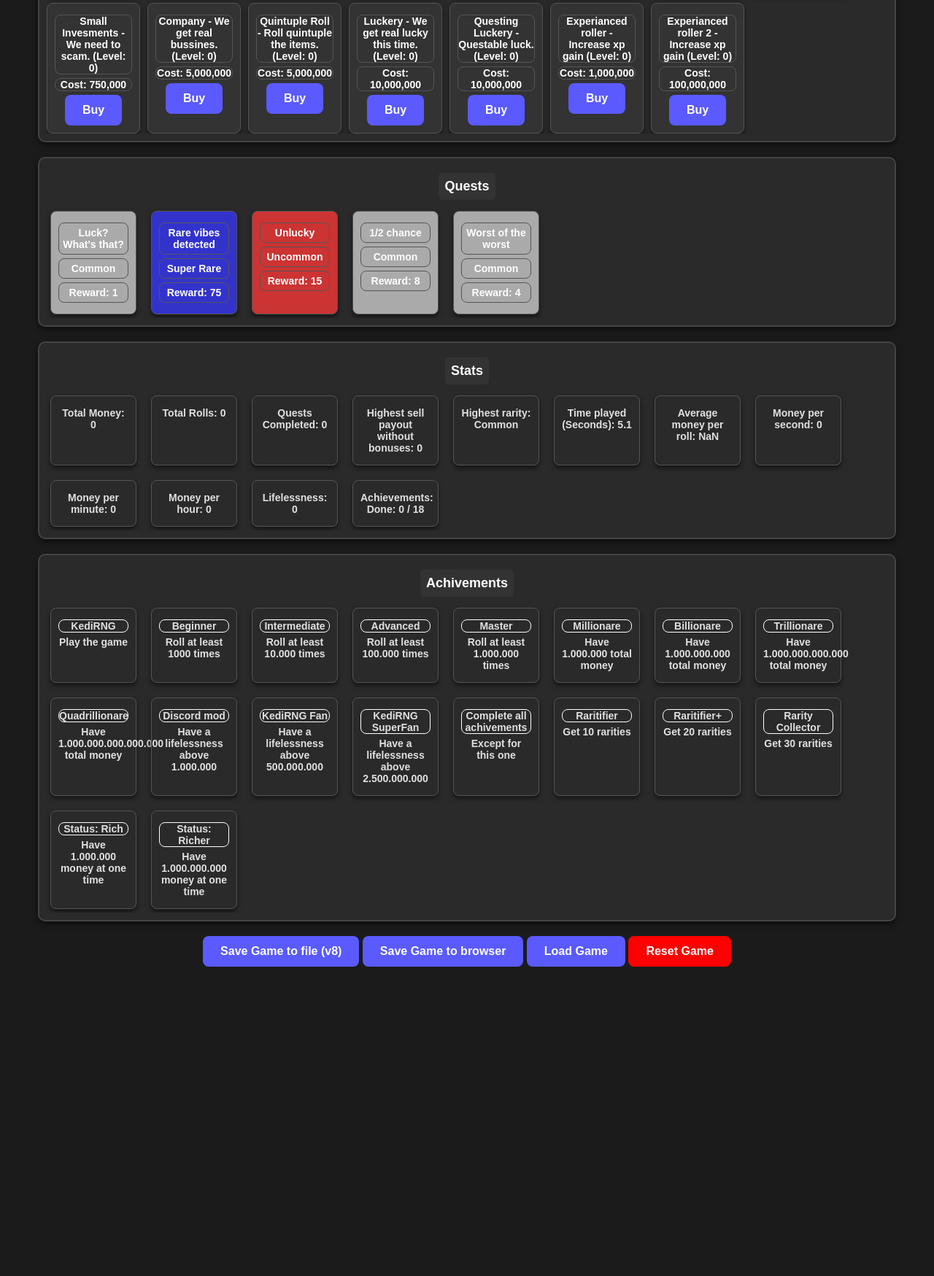
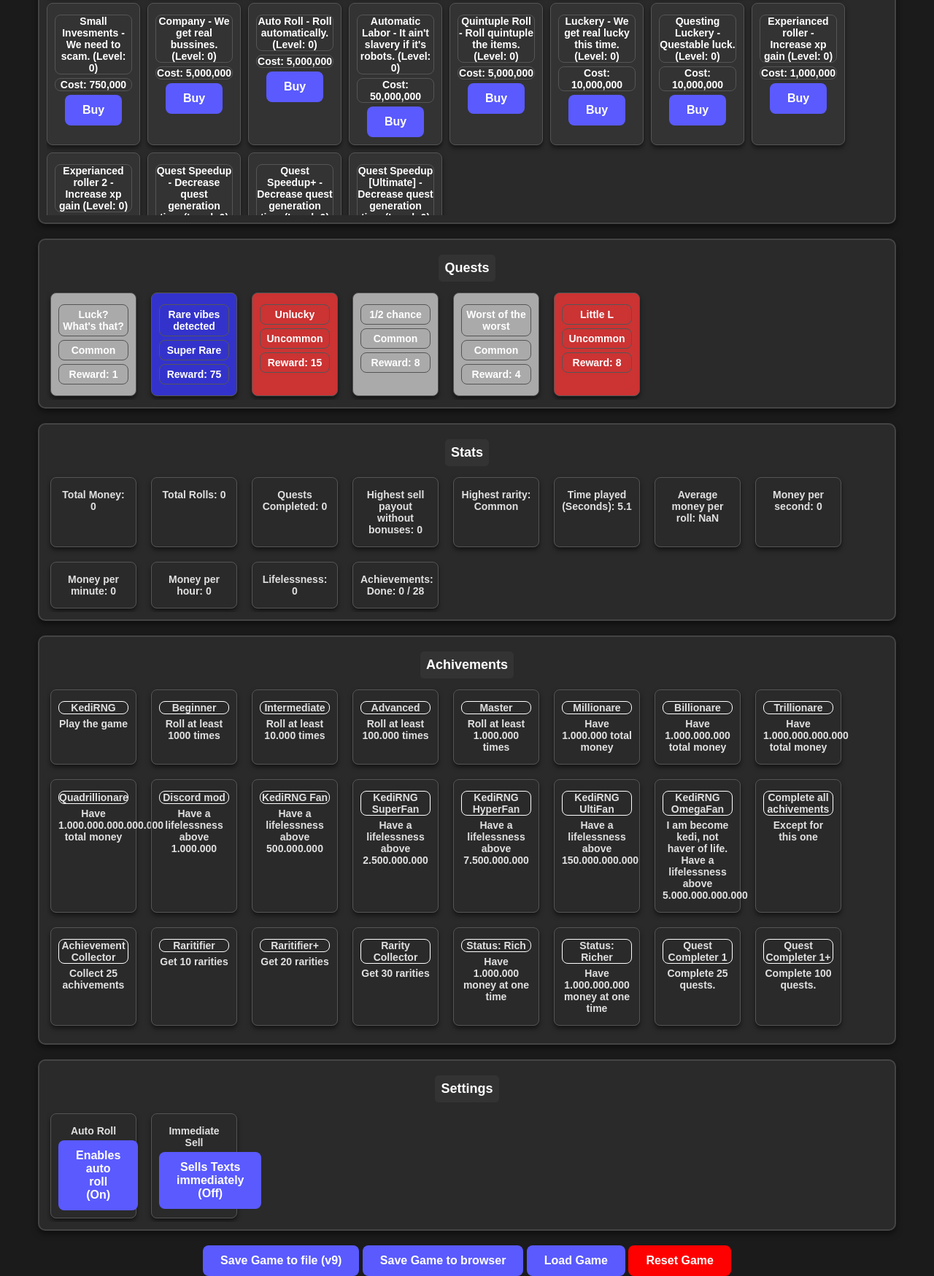
Before and after one commit to tyuXX/KediRNG, a plain HTML site: page index.html in a window 1280 px wide. Shown: the part 782-2531 px from the top of the page at 73% size. Before the commit the page ends 2107 px from the top, so only its background shows below. Drawn offline with nearby package versions, Linux system fonts and the light colour scheme; no server answers.

Commit message:
Settings update New upgrades New achievements Bugfixes
Co-authored-by: devransafa@gmail.com <devransafa@gmail.com>

```diff
--- a/index.html
+++ b/index.html
@@ -32,12 +32,11 @@
     </div>
     <div>
       <button onclick="rollText()">Roll for TEXT</button>
-      <button id="toggleISell" onclick="toggleISell()">Immediate Sell (OFF)</button>
       <button id="toggleInventory" onclick="toggleInventory()">
         Toggle Inventory
       </button>
       <button id="toggleNotifications" onclick="toggleNotifications()">
-        Toggle Notifications
+        Notifications (ON)
       </button>
       <button onclick="openSellAllPopup()">Sell All</button>
     </div>
@@ -59,6 +58,10 @@
       <div class="page" id="achivements">
         <h2>Achivements</h2>
         <div class="grid-container" id="achivementsContiner"></div>
+      </div>
+      <div class="page" id="settings">
+        <h2>Settings</h2>
+        <div class="grid-container" id="settingsContainer"></div>
       </div>
     </div>
 
@@ -93,13 +96,14 @@
       </button>
     </div>
 
-    <div id="scripts">
+    <div id="built-inScripts">
       <script src="modules/performance.js" defer></script>
       <script src="modules/defaults.js" defer></script>
+      <script src="modules/settings.js" defer></script>
       <script src="modules/version.js" defer></script>
       <script src="modules/game.js" defer></script>
       <script src="modules/text.js" defer></script>
-      <script src="modules/temp.js" defer></script>
+      <script src="modules/notifications.js" defer></script>
       <script src="modules/upgrades.js" defer></script>
       <script src="modules/stats.js" defer></script>
       <script src="modules/achivement.js"></script>
@@ -110,5 +114,6 @@
       ></script>
       <script src="modules/gamestate.js" defer></script>
     </div>
+    <div id="injected"></div>
   </body>
 </html>
--- a/modules/achivement.js
+++ b/modules/achivement.js
@@ -98,11 +98,43 @@ var achivements = [
         }
     },
     {
+        name: "KediRNG HyperFan",
+        id: "kediRNGHyperfan",
+        description: "Have a lifelessness above 7.500.000.000",
+        req: () => {
+            return getCompositeStat("lifelessness") > 7500000000;
+        }
+    },
+    {
+        name: "KediRNG UltiFan",
+        id: "kediRNGUltiFan",
+        description: "Have a lifelessness above 150.000.000.000",
+        req: () => {
+            return getCompositeStat("lifelessness") > 150000000000;
+        }
+    },
+    {
+        name: "KediRNG OmegaFan",
+        id: "kediRNGOmegaFan",
+        description: "I am become kedi, not haver of life. Have a lifelessness above 5.000.000.000.000",
+        req: () => {
+            return getCompositeStat("lifelessness") > 5000000000000;
+        }
+    },
+    {
         name: "Complete all achivements",
         id: "finishAchivements",
         description: "Except for this one",
         req: () => {
             return doneAchivements.length == achivements.length - 1;
+        }
+    },
+    {
+        name: "Achievement Collector",
+        id: "achCol",
+        description: "Collect 25 achivements",
+        req: () => {
+            return doneAchivements.length > 24;
         }
     },
     {
@@ -144,7 +176,55 @@ var achivements = [
         req: () => {
             return money > 1000000000;
         }
-    }
+    },
+    {
+        name: "Quest Completer 1",
+        id: "questCompleter1",
+        description: "Complete 25 quests.",
+        req: () => {
+            return getCompositeStat("questsCompleted") > 24;
+        }
+    },
+    {
+        name: "Quest Completer 1+",
+        id: "questCompleter1plus",
+        description: "Complete 100 quests.",
+        req: () => {
+            return getCompositeStat("questsCompleted") > 99;
+        }
+    },
+    {
+        name: "Quest Completer 2",
+        id: "questCompleter2",
+        description: "Complete 250 quests.",
+        req: () => {
+            return getCompositeStat("questsCompleted") > 249;
+        }
+    },
+    {
+        name: "Quest Completer 2+",
+        id: "questCompleter2plus",
+        description: "Complete 1000 quests.",
+        req: () => {
+            return getCompositeStat("questsCompleted") > 999;
+        }
+    },
+    {
+        name: "Quest Completer 3",
+        id: "questCompleter3",
+        description: "Complete 2500 quests.",
+        req: () => {
+            return getCompositeStat("questsCompleted") > 2499;
+        }
+    },
+    {
+        name: "Omega Quester",
+        id: "omegaQuester",
+        description: "Complete 25000 quests.",
+        req: () => {
+            return getCompositeStat("questsCompleted") > 24999;
+        }
+    },
 ];
 
 function displayAchivements() {
--- a/modules/gamestate.js
+++ b/modules/gamestate.js
@@ -1,4 +1,4 @@
-const gVersion = 8;
+const gVersion = 9;
 var UUID = Math.random().toString(36).slice(2) + Math.random().toString(36).slice(2);
 
 // Function to get game data
@@ -7,7 +7,6 @@ function getGameData() {
   return {
     version: gVersion,
     money: money,
-    allTimeMoney: allTimeMoney,
     inventory: inventory,
     boughtUpgrades: boughtUpgrades,
     raritiesDone: raritiesDone,
@@ -18,6 +17,7 @@ function getGameData() {
     stats: stats,
     UUID: UUID,
     doneAchivements: doneAchivements,
+    setSettings: setSettings,
     // Add any new properties here
   };
 }
@@ -33,7 +33,6 @@ function setGameData(gameData) {
   }
 
   money = gameData.money || 0;
-  allTimeMoney = gameData.allTimeMoney || 0;
   inventory = gameData.inventory || defInventory;
   boughtUpgrades = gameData.boughtUpgrades || [];
   raritiesDone = gameData.raritiesDone || defRaritiesDone;
@@ -53,6 +52,8 @@ function setGameData(gameData) {
   });
   UUID = gameData.UUID || Math.random().toString(36).slice(2) + Math.random().toString(36).slice(2);
   doneAchivements = gameData.doneAchivements || [];
+  setSettings = gameData.setSettings || {};
+  initSettings();
 
   // Load other properties here as needed
 
@@ -65,7 +66,8 @@ function setGameData(gameData) {
   }
   displayUpgrades(); // Update UI
   displayQuests(); // Update UI
-  displayAchivements();
+  displayAchivements(); // Update UI
+  displaySettings(); // Update UI
 }
 
 // Function to save game data to file
--- /dev/null
+++ b/modules/settings.js
@@ -0,0 +1,60 @@
+const settingsDiv = document.getElementById("settingsContainer");
+const settings = [
+  {
+    name: "Auto Roll",
+    id: "autoRoll",
+    description: "Enables auto roll",
+    defaultValue: true,
+  },
+  {
+    name: "Immediate Sell",
+    id: "iSell",
+    description: "Sells Texts immediately",
+    defaultValue: false,
+  }
+];
+var setSettings = {}; // Store settings here
+
+// Initialize settings with default values
+function initSettings() {
+  settings.forEach((setting) => {
+    if(setSettings[setting.id] === undefined){
+      setSettings[setting.id] = setting.defaultValue;
+    }
+  });
+}
+
+// Display settings in the settings menu
+function displaySettings() {
+  settingsDiv.innerHTML = "";
+  settings.forEach((setting) => {
+    const settingDiv = document.createElement("div");
+    settingDiv.classList.add("setting");
+
+    // Use a descriptive label with the current state
+    const isOn = getSettingValue(setting.id);
+    const buttonText = isOn ? "On" : "Off";
+    settingDiv.innerHTML = `
+      <p>${setting.name}</p>
+      <button onclick="toggleSetting('${setting.id}')">
+        ${setting.description} (${buttonText})
+      </button>
+    `;
+    settingsDiv.appendChild(settingDiv);
+  });
+}
+
+// Toggle setting value and update the display
+function toggleSetting(id) {
+  setSettings[id] = !getSettingValue(id);
+  displaySettings();
+}
+
+// Retrieve the current value of a setting, with fallback
+function getSettingValue(id) {
+  return setSettings[id] !== undefined ? setSettings[id] : true;
+}
+
+// Initialize and display settings on load
+initSettings();
+displaySettings();
--- a/modules/temp.js
+++ /dev/null
@@ -1,36 +0,0 @@
-var notifications = [];
-const notificationInterval = 5000;
-const notificationContainerDiv = document.getElementById("notifications");
-
-function displayNotifications() {
-  notificationContainerDiv.innerHTML = "";
-  notifications.forEach((notification) => {
-    const notificationDiv = document.createElement("div");
-    notificationDiv.classList.add("notification");
-    notificationDiv.innerHTML = `
-            <p>${notification.text}</p>
-            <button onclick="closeNotification(${notification.id})">Close</button>
-        `;
-    notificationDiv.style.backgroundColor = notification.color;
-    notificationContainerDiv.appendChild(notificationDiv);
-  });
-}
-
-function closeNotification(id) {
-  notifications = notifications.filter(
-    (notification) => notification.id !== id
-  );
-  displayNotifications();
-}
-
-function notify(text, color = "#333333") {
-  if (notifications.length >= 20) {
-    notifications.pop();
-  }
-  const notification = { id: Math.random(), text: text, color: color };
-  notifications.push(notification);
-  displayNotifications();
-  setTimeout(() => {
-    closeNotification(notification.id);
-  }, notificationInterval);
-}
--- a/modules/upgrades.js
+++ b/modules/upgrades.js
@@ -105,6 +105,26 @@ const upgrades = [
     },
   },
   {
+    name: "Auto Roll",
+    id: "autoRoll",
+    description: "Roll automatically.",
+    cost: 5000000,
+    limit: 1,
+    effect: () => {
+      changeUpgradeValue("autoRoll", 1);
+    },
+  },
+  {
+    name: "Automatic Labor",
+    id: "automaticLabor",
+    description: "It ain't slavery if it's robots.",
+    cost: 50000000,
+    limit: 2,
+    effect: () => {
+      changeUpgradeValue("autoRoll", 1);
+    },
+  },
+  {
     name: "Quintuple Roll",
     id: "quintupleRoll",
     description: "Roll quintuple the items.",
@@ -153,8 +173,64 @@ const upgrades = [
     effect: () => {
       changeUpgradeValue("xpbonus", 1);
     },
-  }
+  },
+  {
+    name: "Quest Speedup",
+    id: "questSpeedup",
+    description: "Decrease quest generation time",
+    cost: 1000000,
+    limit: 40,
+    effect: () => {
+      changeUpgradeValue("questSpeed", 1);
+    },
+  },
+  {
+    name: "Quest Speedup+",
+    id: "questSpeedupplus",
+    description: "Decrease quest generation time",
+    cost: 10000000,
+    limit: 20,
+    effect: () => {
+      changeUpgradeValue("questSpeed", 1);
+    },
+  },
+  {
+    name: "Quest Speedup [Ultimate]",
+    id: "questSpeedupUlt",
+    description: "Decrease quest generation time",
+    cost: 10000000,
+    limit: 10,
+    effect: () => {
+      changeUpgradeValue("questSpeed", 1);
+    },
+  },
 ];
+
+// Function to display upgrades in the shop
+function displayUpgrades() {
+  const upgradesDiv = document.getElementById("upgrades");
+  upgradesDiv.innerHTML = ""; // Clear existing upgrades
+
+  upgrades.forEach((upgrade, index) => {
+    const boughtUpgrade = boughtUpgrades.find((up) => up[0] === upgrade.id);
+    const boughtCount = boughtUpgrade ? boughtUpgrade[1] : 0;
+
+    const upgradeDiv = document.createElement("div");
+    upgradeDiv.classList.add("upgrade");
+    upgradeDiv.innerHTML = `
+        <p>${upgrade.name} - ${upgrade.description} (Level: ${boughtCount})</p>
+        <p>Cost: ${upgrade.cost.toLocaleString()}</p>
+      `;
+
+    if (boughtCount >= upgrade.limit) {
+      upgradeDiv.innerHTML += `<button disabled style="background-color: gray;">Sold out</button>`;
+    } else {
+      upgradeDiv.innerHTML += `<button onclick="buyUpgrade(${index})">Buy</button>`;
+    }
+
+    upgradesDiv.appendChild(upgradeDiv);
+  });
+}
 
 function getUpgradesLevel(id) {
   const boughtUpgrade = boughtUpgrades.find((up) => up[0] === id);
@@ -195,3 +271,9 @@ function changeUpgradeValue(id, value) {
     upgradeValues[id] = value;
   }
 }
+
+function hasUpgradeValue(id){
+  return upgradeValues[id] ? true : false;
+}
+
+displayUpgrades();
--- a/script.js
+++ b/script.js
@@ -2,7 +2,6 @@ const invDiv = document.getElementById("inventory");
 const mlabel = document.getElementById("mlabel");
 const pmlabel = document.getElementById("pmlabel");
 const tlabel = document.getElementById("tlabel");
-var iSell = false;
 
 // Function to roll a new item based on rarity
 function rollText() {
@@ -10,13 +9,19 @@ function rollText() {
     notify("On cooldown for " + rollCooldown + "ms");
     return;
   }
-  for (let index = 0; index < getUpgradeValue("rollMultiplier"); index++) {
+  backgroundRoll();
+  rollCooldown = 500 - getUpgradesLevel("lessCooldown") * 100;
+  displayInventory(true);
+}
+
+function backgroundRoll(num = getUpgradeValue("rollMultiplier")) {
+  for (let index = 0; index < num; index++) {
     const rarit =
       rarity.find(
         () => Math.random() < 0.5 - (getUpgradeValue("luck") - 1) / 100
       ) || rarity[0]; // Get a random rarity
     const selectedText = getTextFromRarity(rarit);
-    if(!iSell){
+    if (!getSettingValue("iSell")) {
       if (!checkQuestCompletion(selectedText)) {
         inventory.push({
           text: selectedText,
@@ -24,8 +29,7 @@ function rollText() {
           sell: Math.floor(Math.pow(2, rarit.value) * Math.random()) + 1,
         });
       }
-    }
-    else{
+    } else {
       changeMoney(Math.floor(Math.pow(2, rarit.value) * Math.random()) + 1);
     }
     if (!raritiesDone.includes(rarit.value)) {
@@ -45,15 +49,11 @@ function rollText() {
     }
     if (rarit.value > getStat("highestRarity")) {
       changeStat("highestRarity", rarit.value, true);
-      notify(
-        "New highest rarity!\n" + rarit.name,
-        getColorFromRarity(rarit)
-      );
+      notify("New highest rarity!\n" + rarit.name, getColorFromRarity(rarit));
     }
   }
-  rollCooldown = 500 - getUpgradesLevel("lessCooldown") * 100;
-  displayInventory(true);
 }
+
 // Function to display the inventory
 async function displayInventory(half = false) {
   if (invDiv.style.display === "none") return;
@@ -124,15 +124,6 @@ function sellAll() {
   displayInventory();
 }
 
-function toggleISell(){
-  iSell = !iSell;
-  if(iSell) {
-    document.getElementById("toggleISell").innerHTML = "Immediate Sell (ON)"
-  } else {
-    document.getElementById("toggleISell").innerHTML = "Immediate Sell (OFF)"
-  }
-}
-
 // Function to toggle the visibility of the inventory
 function toggleInventory() {
   if (invDiv.style.display === "none") {
@@ -141,32 +132,6 @@ function toggleInventory() {
   } else {
     invDiv.style.display = "none"; // Hide inventory
   }
-}
-
-// Function to display upgrades in the shop
-function displayUpgrades() {
-  const upgradesDiv = document.getElementById("upgrades");
-  upgradesDiv.innerHTML = ""; // Clear existing upgrades
-
-  upgrades.forEach((upgrade, index) => {
-    const boughtUpgrade = boughtUpgrades.find((up) => up[0] === upgrade.id);
-    const boughtCount = boughtUpgrade ? boughtUpgrade[1] : 0;
-
-    const upgradeDiv = document.createElement("div");
-    upgradeDiv.classList.add("upgrade");
-    upgradeDiv.innerHTML = `
-        <p>${upgrade.name} - ${upgrade.description} (Level: ${boughtCount})</p>
-        <p>Cost: ${upgrade.cost.toLocaleString()}</p>
-      `;
-
-    if (boughtCount >= upgrade.limit) {
-      upgradeDiv.innerHTML += `<button disabled style="background-color: gray;">Sold out</button>`;
-    } else {
-      upgradeDiv.innerHTML += `<button onclick="buyUpgrade(${index})">Buy</button>`;
-    }
-
-    upgradesDiv.appendChild(upgradeDiv);
-  });
 }
 
 // Function to open the Sell All popup
@@ -330,7 +295,10 @@ function renderLevelBar() {
 async function questLoop() {
   while (true) {
     generateRandomQuest();
-    await new Promise((r) => setTimeout(r, 100000));
+    displayQuests();
+    await new Promise((r) =>
+      setTimeout(r, 100000 - getUpgradeValue("questSpeed") * 1000)
+    );
   }
 }
 
@@ -338,6 +306,10 @@ async function tickLoop() {
   while (true) {
     if (rollCooldown > 0) {
       rollCooldown -= 100;
+    }
+    if (hasUpgradeValue("autoRoll") && getSettingValue("autoRoll")) {
+      backgroundRoll(getUpgradeValue("autoRoll"));
+      displayInventory(true);
     }
     changeStat("timePlayed", 1);
     await new Promise((r) => setTimeout(r, 100));
@@ -366,10 +338,16 @@ function getXpReq() {
 }
 
 function toggleNotifications() {
-  if (document.getElementById("notifications").style.display !== "none") {
-    document.getElementById("notifications").style.display = "none";
+  const notifications = document.getElementById("notifications");
+  const toggleButton = document.getElementById("toggleNotifications");
+
+  // Toggle display and update button text based on current state
+  if (notifications.style.display !== "none") {
+    notifications.style.display = "none";
+    toggleButton.innerHTML = "Notifications (Off)";
   } else {
-    document.getElementById("notifications").style.display = "block";
+    notifications.style.display = "block";
+    toggleButton.innerHTML = "Notifications (On)";
   }
 }
 
@@ -378,7 +356,7 @@ function getFAmount(amount) {
 }
 
 // Initial calls
-displayUpgrades();
+
 displayInventory();
 for (let i = 0; i < 5; i++) {
   generateRandomQuest();
--- a/style.css
+++ b/style.css
@@ -447,6 +447,27 @@ p:hover {
   color: #e0e0e0;
 }
 
+.setting {
+  border: 1px solid #555555;
+  border-radius: 8px;
+  padding: 10px;
+  box-shadow: 0px 4px 6px rgba(0, 0, 0, 0.5);
+  font-size: 16px;
+  color: #e0e0e0;
+  text-align: center;
+  transition: transform 0.2s ease;
+  margin: 5px;
+  gap: 8px;
+}
+
+.setting p {
+  margin: 5px 0;
+  font-size: 14px;
+  font-weight: bold;
+  border-radius: 8px;
+}
+
+
 /* Mobile styling */
 @media (max-width: 600px) {
   /* Inventory, upgrades, and quests grid */
```
Also changed, not shown: modules/notifications.js (added, +36 -0 lines).
